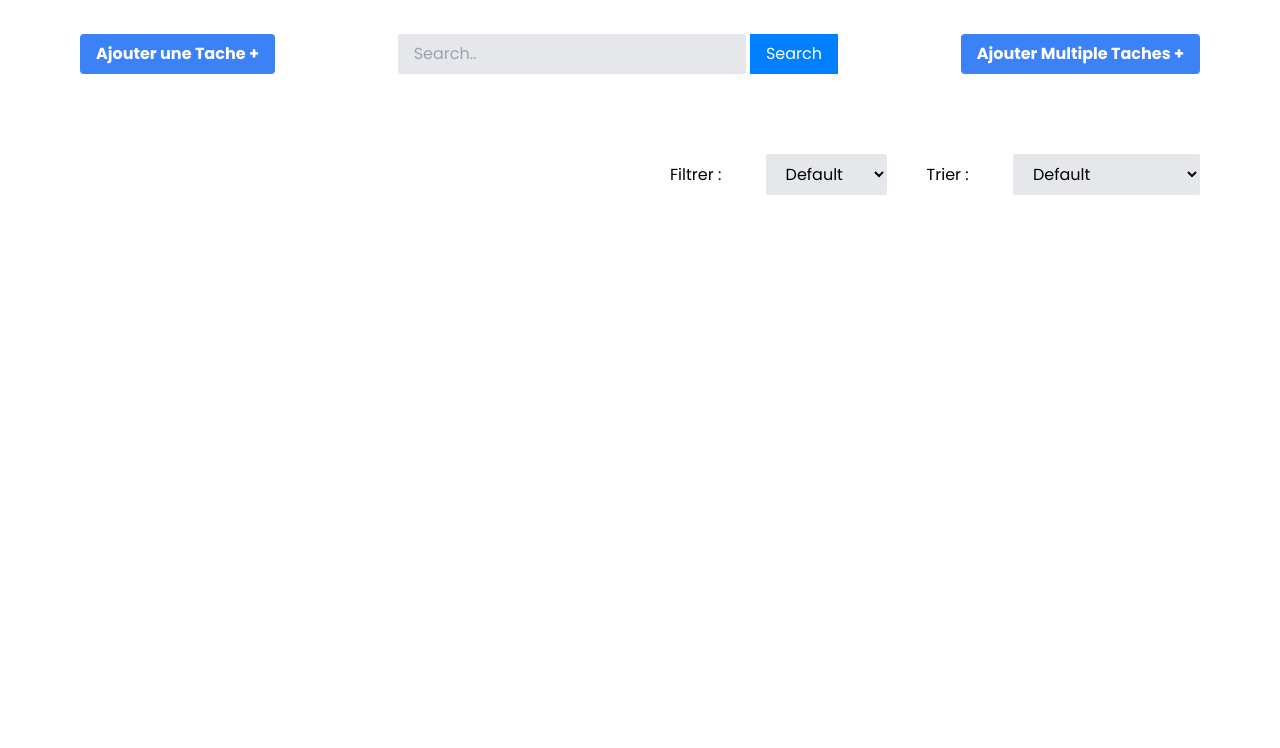
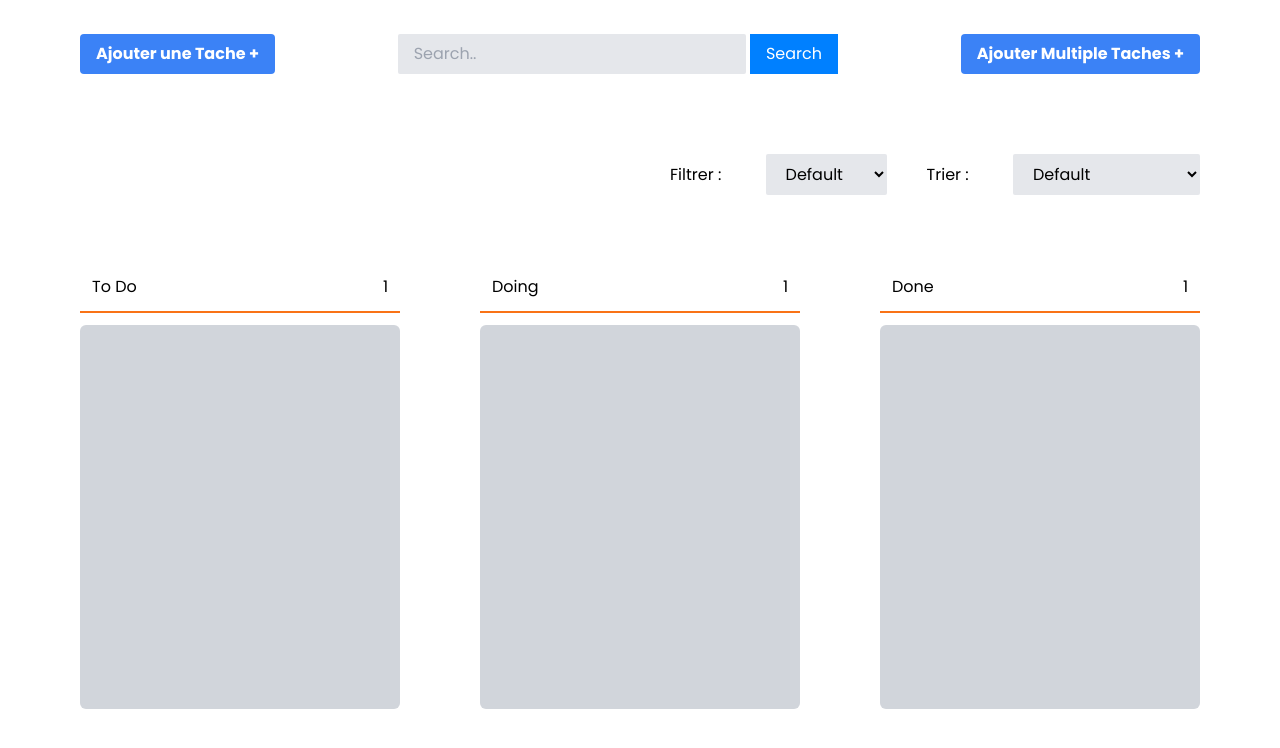
Before and after one commit to ABDELHAFIDAIT/TaskFlow, a website: page pages/index.html in a window 1280 px wide. Shown: the part 94-842 px from the top of the page. Before the commit the page ends 800 px from the top, so only its background shows below. Drawn offline with nearby package versions, Linux system fonts and the light colour scheme.

Commit message:
Ajouter les Listes des Taches (ToDo, Doing, Done)

```diff
--- a/pages/index.html
+++ b/pages/index.html
@@ -6,10 +6,12 @@
 
         <!-- CSS files -->
         <link rel="stylesheet" href="../assets/css/style.css">
-        <link rel="stylesheet" href="../assets/css/output.css">
+        <!-- <link rel="stylesheet" href="../assets/css/output.css"> -->
         <link
             href="https://fonts.googleapis.com/css2?family=Poppins:ital,wght@0,100;0,200;0,300;0,400;0,500;0,600;0,700;0,800;0,900;1,100;1,200;1,300;1,400;1,500;1,600;1,700;1,800;1,900&display=swap"
             rel="stylesheet">
+
+        <script src="https://cdn.tailwindcss.com"></script>
 
         <title>Document</title>
     </head>
@@ -34,6 +36,7 @@
         </header>
 
         <main class="main mx-20 my-0">
+            <!-- Section d'Ajout des Taches et Barre de Recherche -->
             <section
                 class="add-tasks flex justify-between items-center py-10">
                 <div class="add-task">
@@ -58,6 +61,7 @@
                 </div>
             </section>
 
+            <!-- Section des Sélécteurs de Filtrage et de Tri -->
             <section class="filter-sort flex justify-end items-center py-10">
                 <div class="filter">
                     <label for="filter">Filtrer :</label>
@@ -77,6 +81,40 @@
                     </select>
                 </div>
             </section>
+
+            <!-- Section des Listes des Taches (ToDo , Doing , Done) -->
+            <section class="task-lists flex justify-between gap-20 py-10">
+                <div class="to-do-list flex flex-col flex-1">
+                    <div class="list-title flex justify-between flex-1 border-b-2 pb-3 px-3 border-orange-500">
+                        <h1 class="">To Do</h1>
+                        <h1 class="">1</h1>
+                    </div>
+                    <div class="to-do-tasks h-96 bg-gray-300 mt-3 rounded-md">
+
+                    </div>
+                </div>
+
+                <div class="doing-list flex flex-col flex-1">
+                    <div class="list-title flex justify-between flex-1 border-b-2 pb-3 px-3 border-orange-500">
+                        <h1 class="">Doing</h1>
+                        <h1 class="">1</h1>
+                    </div>
+                    <div class="doing-tasks h-96 bg-gray-300 mt-3 rounded-md">
+
+                    </div>
+                </div>
+
+                <div class="done-list flex flex-col flex-1">
+                    <div class="list-title flex justify-between flex-1 border-b-2 pb-3 px-3 border-orange-500">
+                        <h1 class="">Done</h1>
+                        <h1 class="">1</h1>
+                    </div>
+                    <div class="done-tasks h-96 bg-gray-300 mt-3 rounded-md">
+
+                    </div>
+                </div>
+            </section>
+
         </main>
     </body>
 </html>
```
